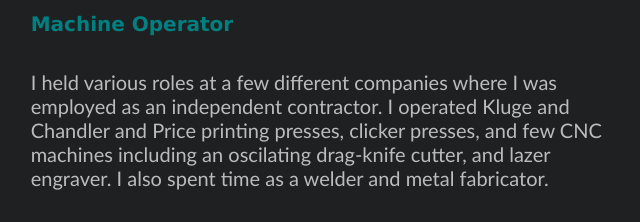
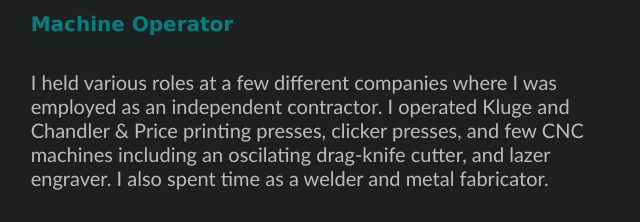
Before and after one commit to Skacprowicz/Skacprowicz.github.io, a plain HTML site: page index.html in a window 1280 px wide. Shown: the part 1664-1886 px from the top of the page, 626-1266 px from the left. Drawn offline with Linux system fonts and the light colour scheme.

Commit message:
Update index.html
formatting

```diff
--- a/index.html
+++ b/index.html
@@ -96,7 +96,7 @@
                     <h5><br>2014-2019<br>Machine Operator</h5>
                 </div>
                 <div class="four-left"><h5>Machine Operator</h5><p>I held various roles at a few different companies where I was employed
-                    as an independent contractor. I operated Kluge and Chandler and Price printing presses, clicker presses, and few CNC machines
+                    as an independent contractor. I operated Kluge and Chandler & Price printing presses, clicker presses, and few CNC machines
                     including an oscilating drag-knife cutter, and lazer engraver. I also spent time as a welder and metal fabricator.
                 </p>
 
```
